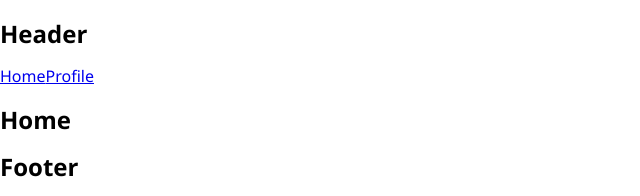
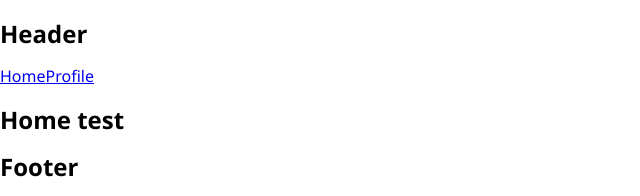
Before and after one commit to VHrabarev/rick_and_morty_wiki, a React (Create React App) app: page / in a window 1280 px wide. Shown: the top 196 px of the page, without its empty margins (0-640 px from the left). Built offline with nearby package versions, Linux system fonts and the light colour scheme.

Commit message:
Test full CI/CD process

```diff
--- a/src/components/Home/index.jsx
+++ b/src/components/Home/index.jsx
@@ -1,5 +1,5 @@
 const Home = function() {
-    return <h2>Home</h2>;
+    return <h2>Home test</h2>;
 };
 
 export default Home;
```
